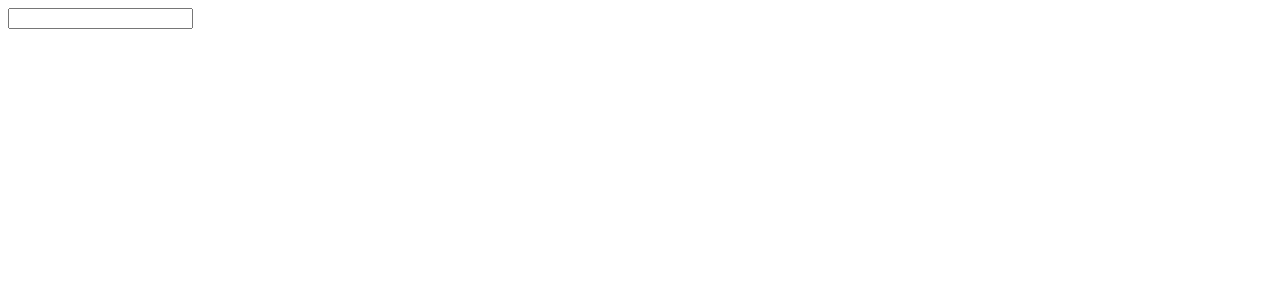
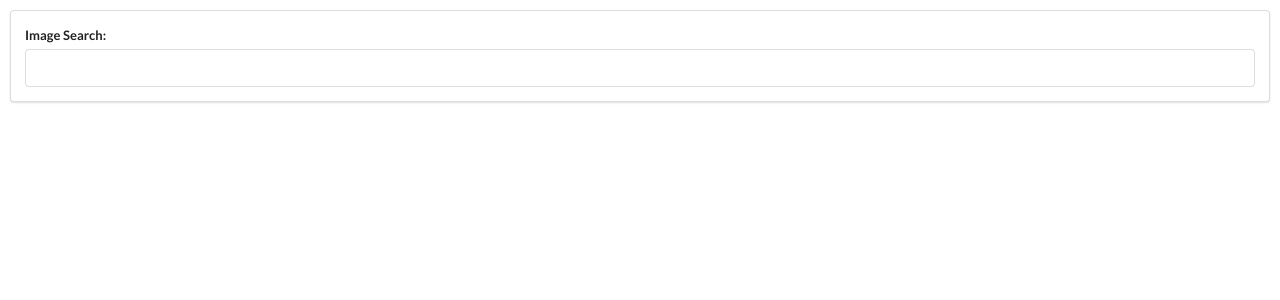
Before and after one commit to elielodeveloper/react-search-images, a React (Create React App) app: page / in a window 1280 px wide. Shown: the top 300 px of the page. Built offline with nearby package versions, Linux system fonts and the light colour scheme.

Commit message:
feat(search-bar): Add controlled component search-bar

```diff
--- a/public/index.html
+++ b/public/index.html
@@ -5,6 +5,7 @@
     <link rel="shortcut icon" href="%PUBLIC_URL%/favicon.ico">
     <meta name="viewport" content="width=device-width, initial-scale=1, shrink-to-fit=no">
     <meta name="theme-color" content="#000000">
+    <link rel="stylesheet" href="https://cdnjs.cloudflare.com/ajax/libs/semantic-ui/2.4.1/semantic.min.css">
     <!--
       manifest.json provides metadata used when your web app is added to the
       homescreen on Android. See https://developers.google.com/web/fundamentals/web-app-manifest/
--- a/src/components/App.js
+++ b/src/components/App.js
@@ -3,7 +3,11 @@
 import SearchBar from './SearchBar';
 
 const App = () => {
-  return <SearchBar />
+  return (
+    <div style={{margin: '10px'}}>
+      <SearchBar />
+    </div>
+  );
 }
 
 export default App;
--- a/src/components/SearchBar.js
+++ b/src/components/SearchBar.js
@@ -1,11 +1,30 @@
 import React from 'react';
 
 class SearchBar extends React.Component {
+  constructor(props){
+    super(props);
+    this.state = {term: ''};
+
+  }
+
+  onFormSubmit = (event) => {
+    event.preventDefault();
+    console.log(this.state.term);
+  }
+
   render(){
     return(
-      <div>
-        <form>
-          <input type="text"/>
+      <div className="ui segment">
+        <form onSubmit={this.onFormSubmit} className="ui form">
+          <div className="field">
+            <label>Image Search:</label>
+            <input
+              type="text"
+              value ={this.state.term}
+              onChange={(event) =>
+                this.setState({term: event.target.value})}
+            />
+          </div>
         </form>
       </div>
     );
```
